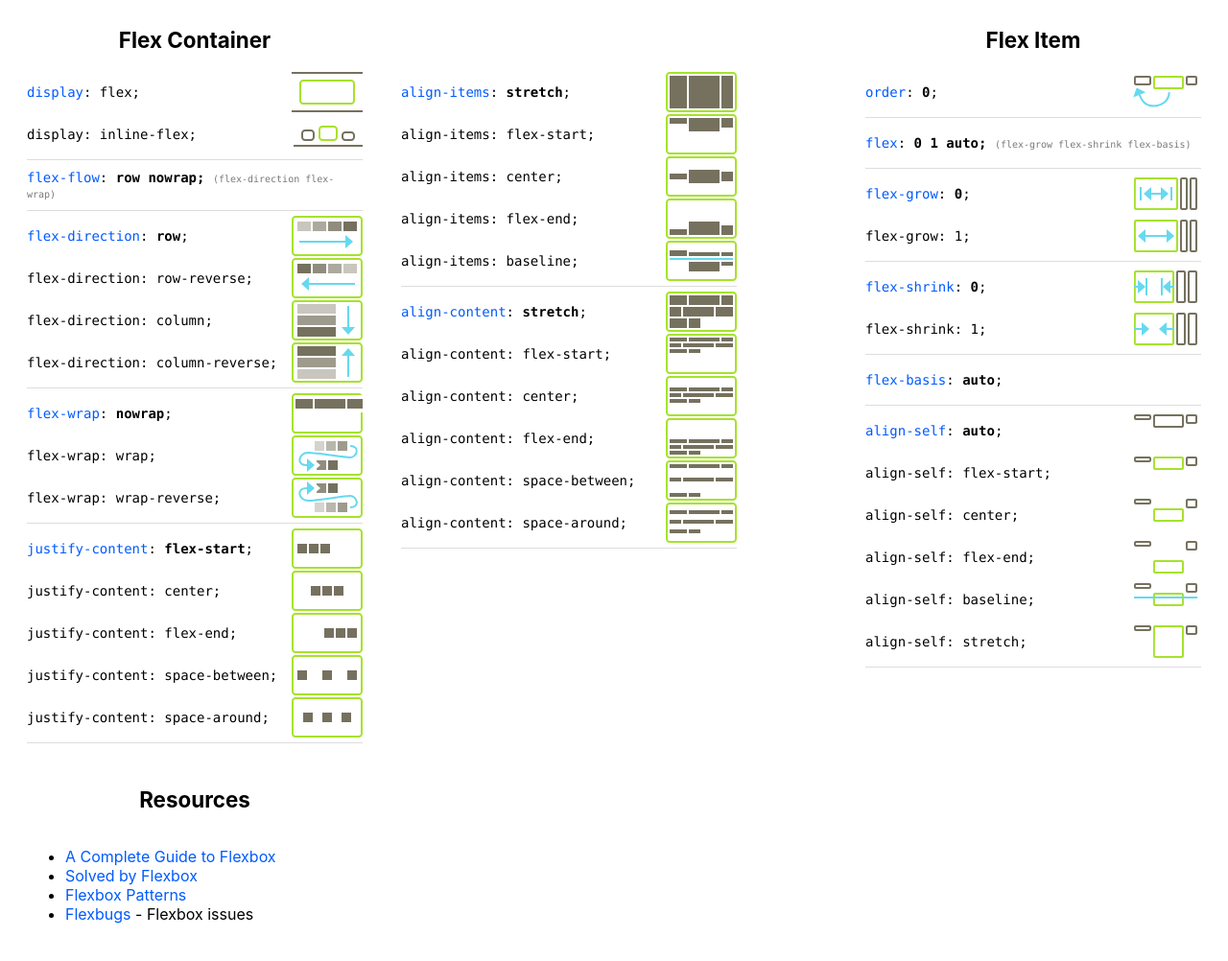
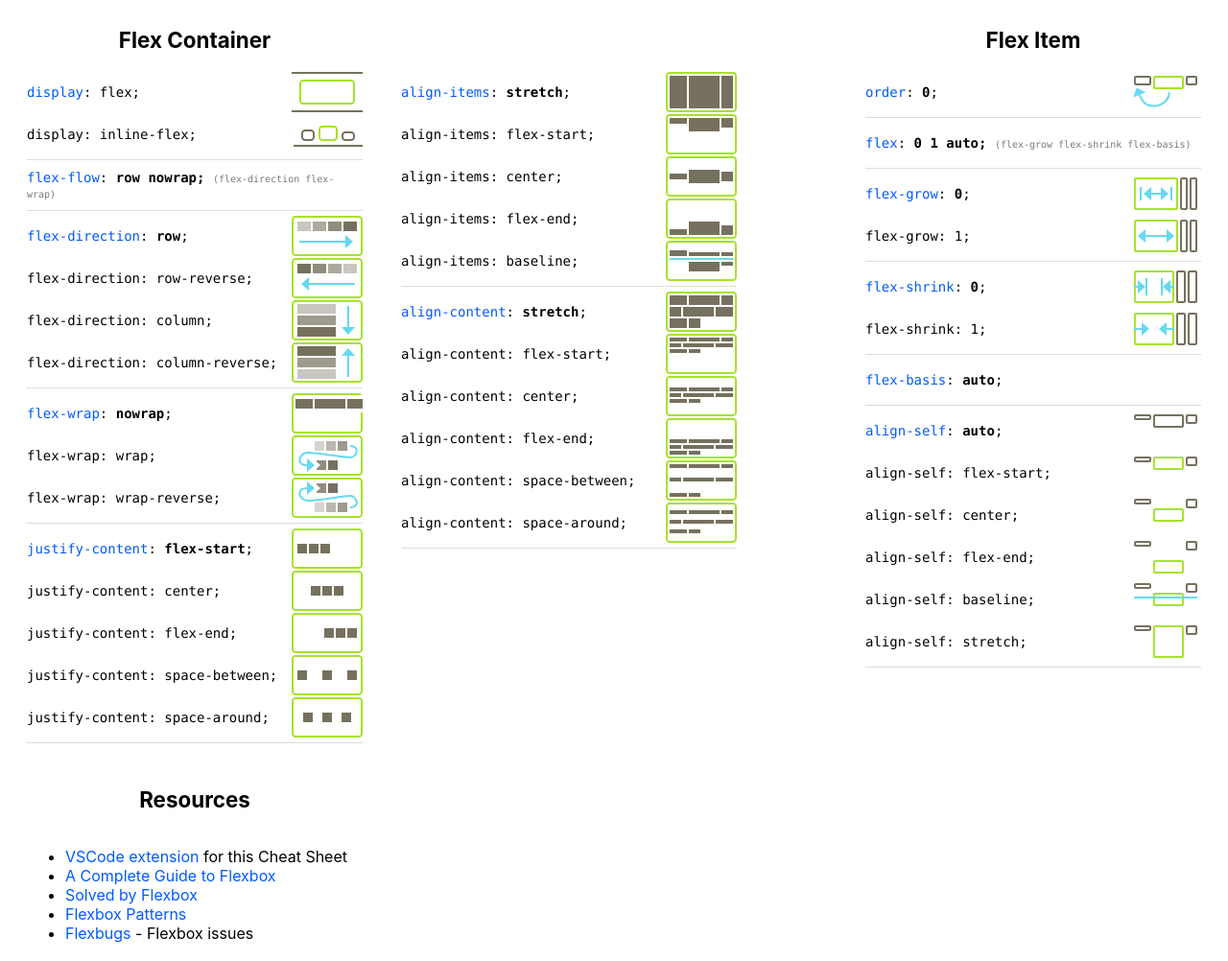
Before and after one commit to darekkay/dev-tools, a website: page src/flexbox-cheatsheet.html in a window 1280 px wide. Shown: the top 1002 px of the page at 96% size. Drawn offline with Linux system fonts and the light colour scheme.

Commit message:
Add VSCode extension link

```diff
--- a/src/flexbox-cheatsheet.html
+++ b/src/flexbox-cheatsheet.html
@@ -1393,6 +1393,7 @@
   <div class="container resources">
     <div class="headline">Resources</div>
     <ul>
+      <li><a href="https://marketplace.visualstudio.com/items?itemName=dzhavat.css-flexbox-cheatsheet" target="_blank" rel="noopener">VSCode extension</a> for this Cheat Sheet</li>
       <li><a href="https://css-tricks.com/snippets/css/a-guide-to-flexbox/" target="_blank" rel="noopener">A Complete Guide to Flexbox</a></li>
       <li><a href="https://philipwalton.github.io/solved-by-flexbox/" target="_blank" rel="noopener">Solved by Flexbox</a></li>
       <li><a href="http://www.flexboxpatterns.com/home" target="_blank" rel="noopener">Flexbox Patterns</a></li>
```
